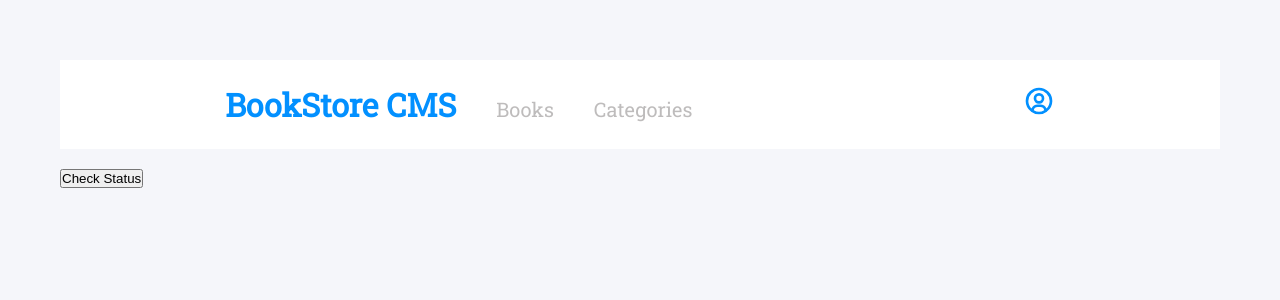
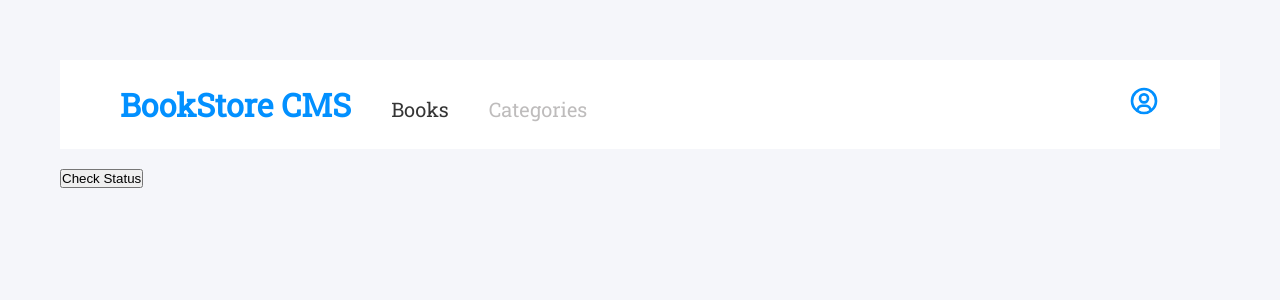
Before and after one commit to The-Normal-One1/bookstore, a React (Create React App) app: page /category in a window 1280 px wide. Shown: the top 300 px of the page. Built offline with nearby package versions, Linux system fonts and the light colour scheme.

Commit message:
Modify the styling

```diff
--- a/src/components/books/books.css
+++ b/src/components/books/books.css
@@ -28,8 +28,8 @@
 .bookli {
   background-color: var(--white-two);
   padding: 20px 20px;
-  border: 1px solid #ccc9c9;
-  border-radius: 20px;
+  border: solid 1px var(--white);
+  border-radius: 10px;
   display: flex;
   justify-content: space-between;
 }
--- a/src/components/navBar/navBar.css
+++ b/src/components/navBar/navBar.css
@@ -1,10 +1,11 @@
 .nav {
   display: flex;
   text-decoration: none;
-  justify-content: space-around;
+  justify-content: space-between;
   background-color: #fff;
   align-items: center;
   height: 89px;
+  padding: 0 60px;
 }
 
 .logo,
@@ -24,10 +25,16 @@
   list-style-type: none;
 }
 
-.links {
+.links,
+.links-cate {
   text-decoration: none;
   color: #bebcbc;
   font-size: 20px;
+}
+
+.links {
+  color: var(--black-two);
+  opacity: 0.85;
 }
 
 .icon {
--- a/src/components/navBar/navBar.js
+++ b/src/components/navBar/navBar.js
@@ -16,7 +16,7 @@ function Nav() {
           </Link>
         </li>
         <li>
-          <Link to="/category" className="links">
+          <Link to="/category" className="links-cate">
             Categories
           </Link>
         </li>
```
